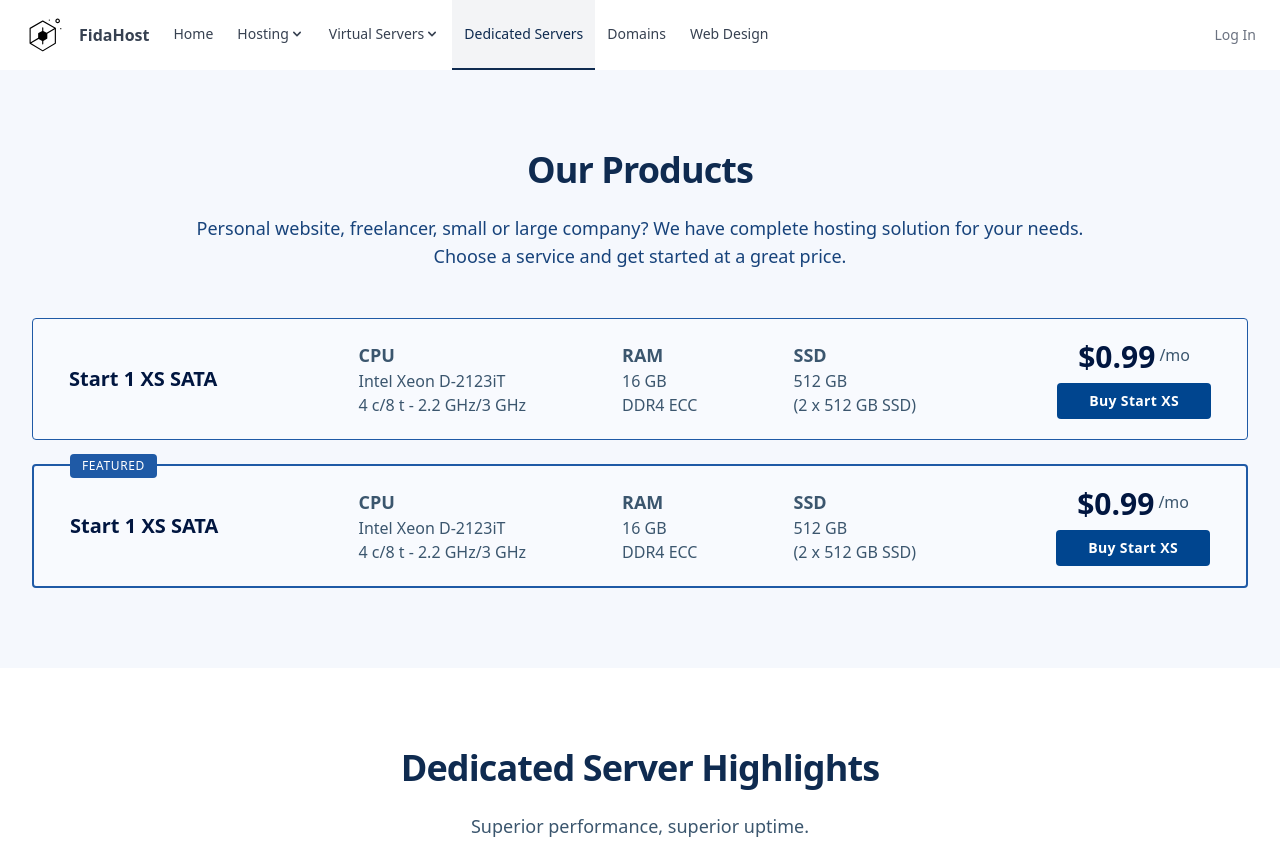
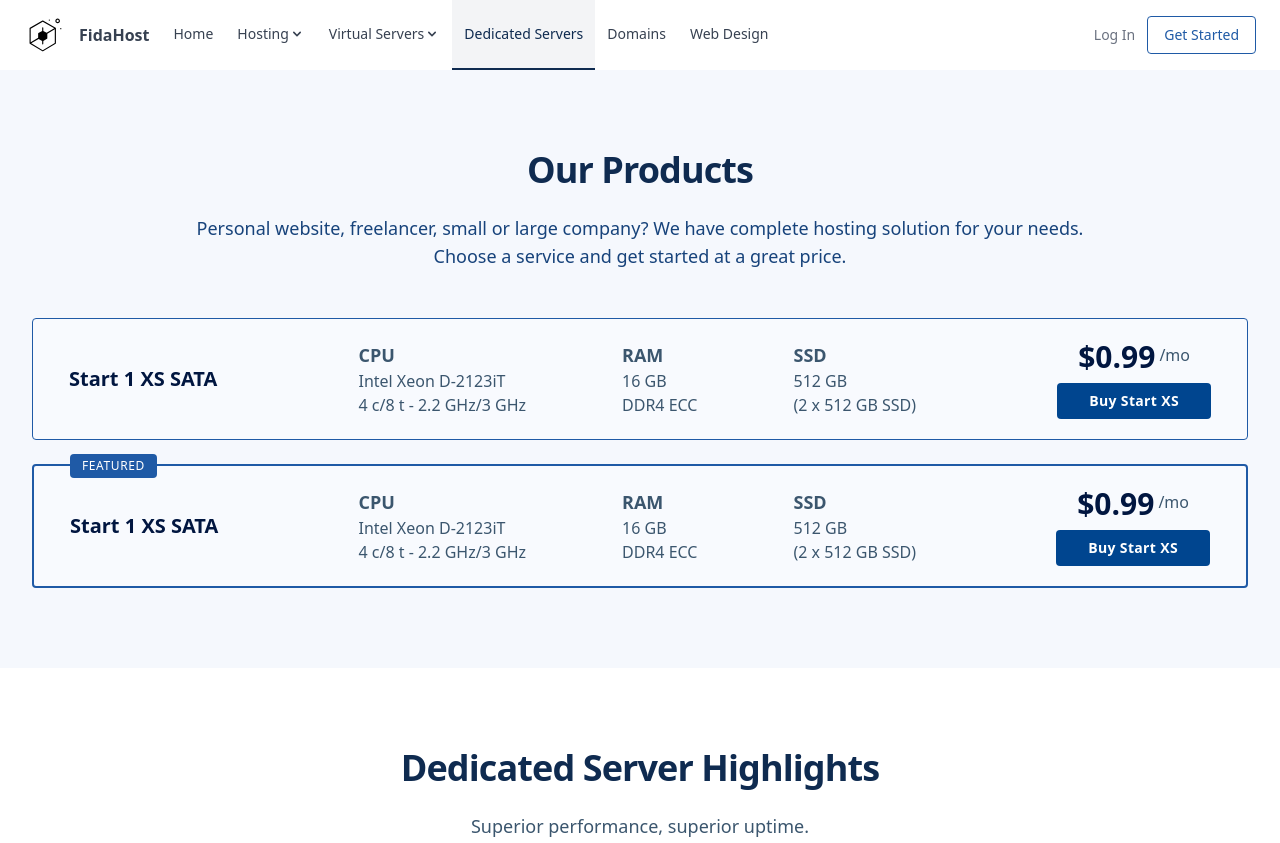
Before and after one commit to adgor/fh-vanilla, a website built with Vite: page dedi2.html in a window 1280 px wide. Shown: the top 843 px of the page. Built offline with nearby package versions, Linux system fonts and the light colour scheme.

Commit message:
changin nav bar

```diff
--- a/dedi2.html
+++ b/dedi2.html
@@ -327,6 +327,12 @@
                   class="whitespace-nowrap text-sm font-medium text-gray-500 hover:text-gray-900"
                 >
                   Log In
+                </a>
+                <a
+                  href="#"
+                  class="focus:shadow-outline ml-3 inline-flex items-center justify-center rounded border border-matisse-500 px-4 py-2 text-sm font-medium text-matisse-500 transition duration-200 hover:bg-wh-light focus:outline-none"
+                >
+                  Get Started
                 </a>
               </div>
             </div>
```
